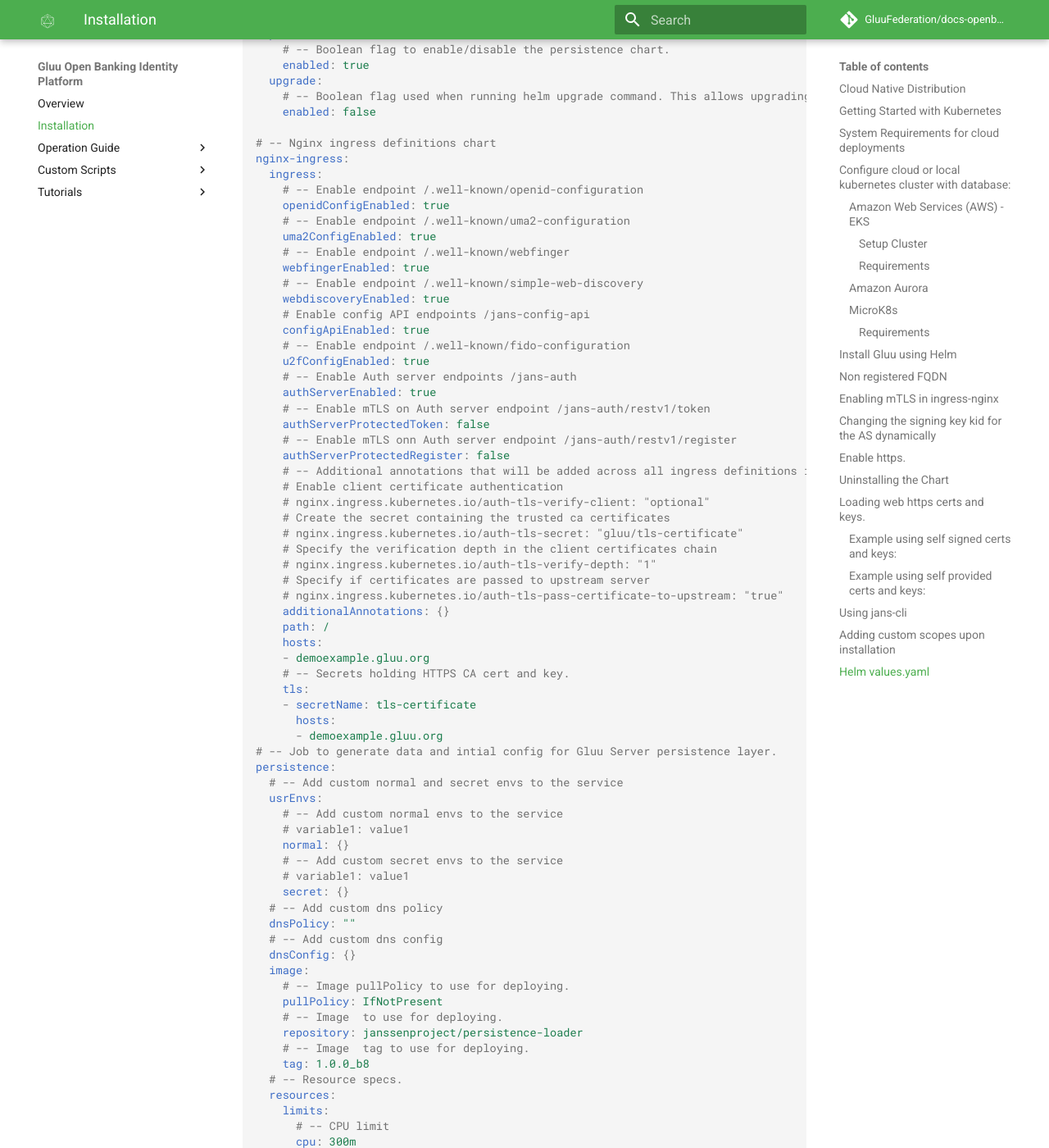
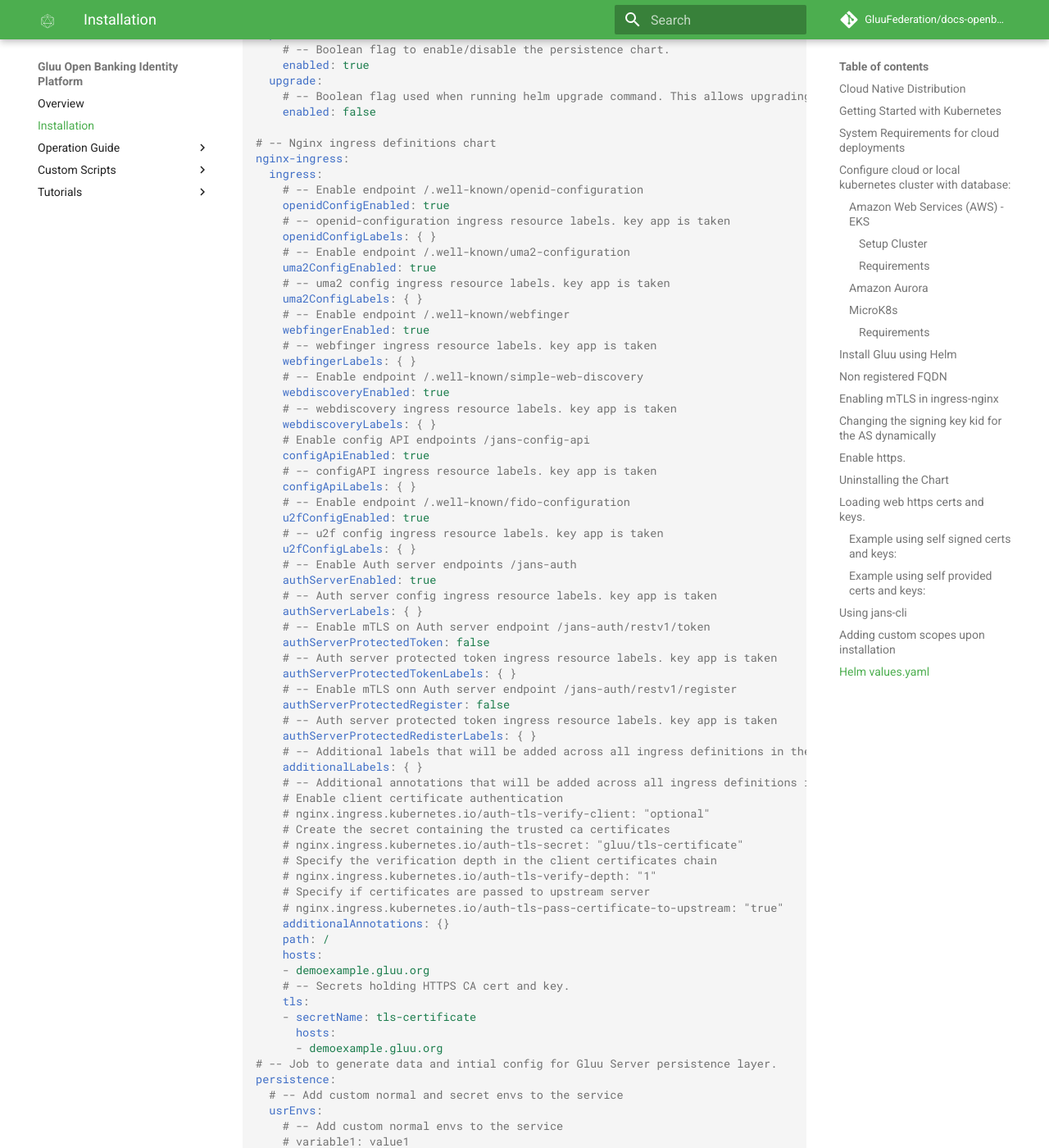
Before and after one commit to GluuFederation/docs-openbanking-prod, an MkDocs documentation site: the page built from docs/source/install-cn.md, in a window 1280 px wide and 1400 px high, scrolled down 23990 px. Shown: the whole window at 82% size. Built offline with MkDocs 1.6.1 and Material for MkDocs 9.7.7, drawn with Linux system fonts in a browser that asks for light colours; comment, search, counter and statistics services are not loaded.

Commit message:
docs: add new helm configuration parameters

```diff
--- a/docs/source/install-cn.md
+++ b/docs/source/install-cn.md
@@ -985,22 +985,42 @@ nginx-ingress:
   ingress:
     # -- Enable endpoint /.well-known/openid-configuration
     openidConfigEnabled: true
+    # -- openid-configuration ingress resource labels. key app is taken
+    openidConfigLabels: { }
     # -- Enable endpoint /.well-known/uma2-configuration
     uma2ConfigEnabled: true
+    # -- uma2 config ingress resource labels. key app is taken
+    uma2ConfigLabels: { }
     # -- Enable endpoint /.well-known/webfinger
     webfingerEnabled: true
+    # -- webfinger ingress resource labels. key app is taken
+    webfingerLabels: { }
     # -- Enable endpoint /.well-known/simple-web-discovery
     webdiscoveryEnabled: true
+    # -- webdiscovery ingress resource labels. key app is taken
+    webdiscoveryLabels: { }
     # Enable config API endpoints /jans-config-api
     configApiEnabled: true
+    # -- configAPI ingress resource labels. key app is taken
+    configApiLabels: { }
     # -- Enable endpoint /.well-known/fido-configuration
     u2fConfigEnabled: true
+    # -- u2f config ingress resource labels. key app is taken
+    u2fConfigLabels: { }
     # -- Enable Auth server endpoints /jans-auth
     authServerEnabled: true
+    # -- Auth server config ingress resource labels. key app is taken
+    authServerLabels: { }
     # -- Enable mTLS on Auth server endpoint /jans-auth/restv1/token
     authServerProtectedToken: false
+    # -- Auth server protected token ingress resource labels. key app is taken
+    authServerProtectedTokenLabels: { }
     # -- Enable mTLS onn Auth server endpoint /jans-auth/restv1/register
     authServerProtectedRegister: false
+    # -- Auth server protected token ingress resource labels. key app is taken
+    authServerProtectedRedisterLabels: { }
+    # -- Additional labels that will be added across all ingress definitions in the format of {mylabel: "myapp"}
+    additionalLabels: { }
     # -- Additional annotations that will be added across all ingress definitions in the format of {cert-manager.io/issuer: "letsencrypt-prod"}
     # Enable client certificate authentication
     # nginx.ingress.kubernetes.io/auth-tls-verify-client: "optional"
```
Also changed, not shown: docs/source/tutorials/cn-prod-tutorial.md (+20 -0 lines).
